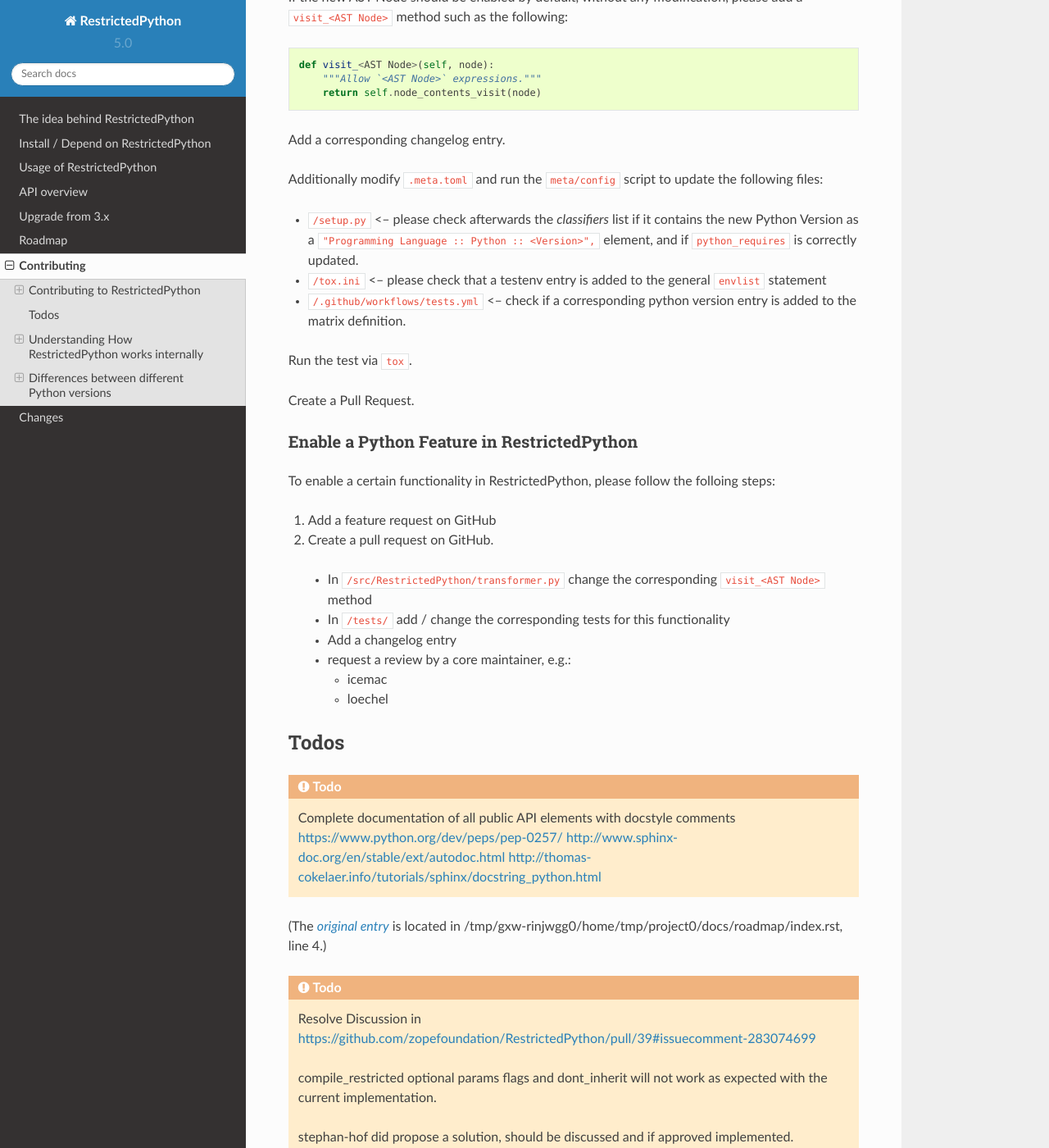
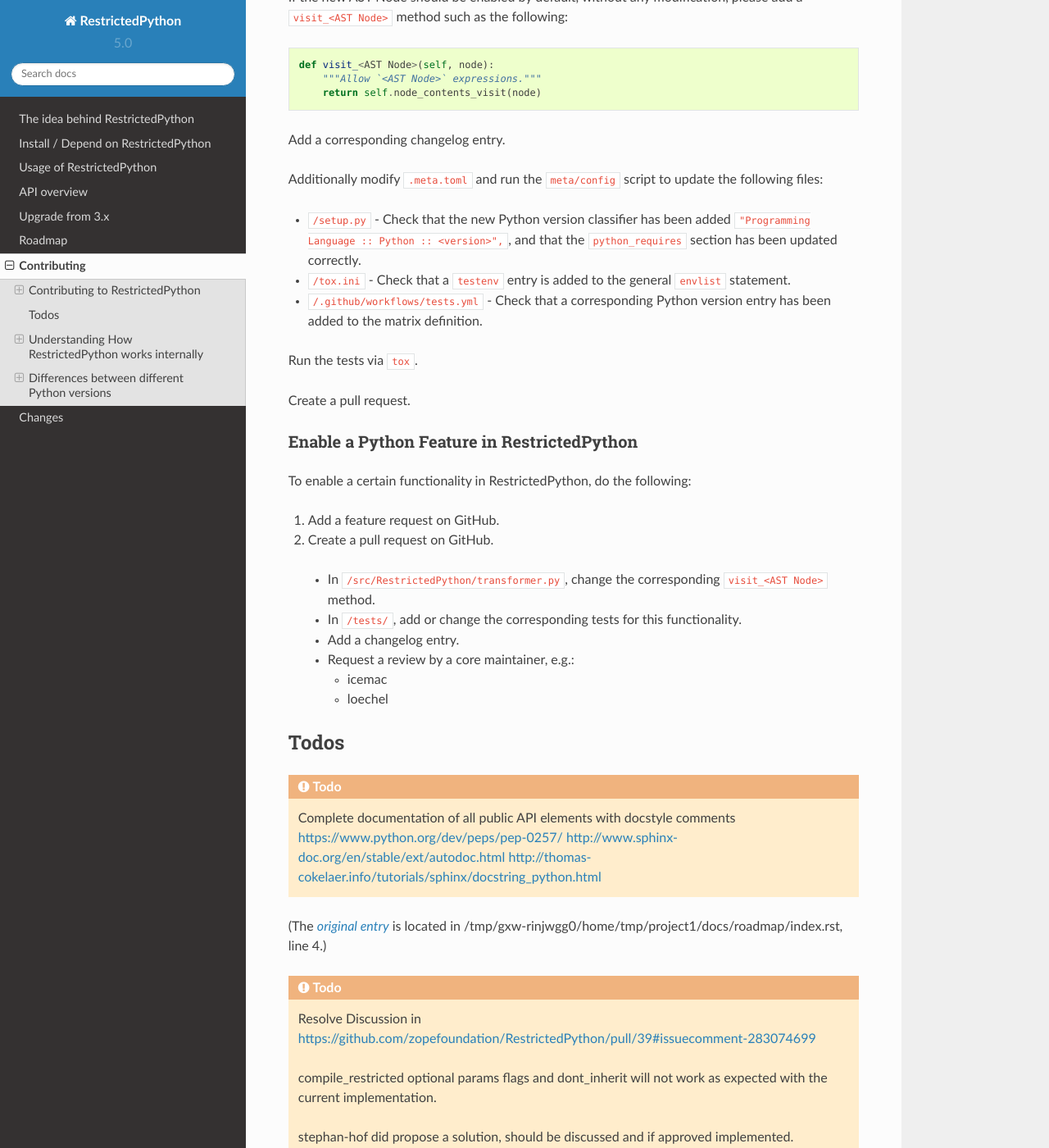
Before and after one commit to zopefoundation/RestrictedPython, a Sphinx documentation site: the page built from docs/contributing/index.rst, in a window 1280 px wide and 1400 px high, scrolled down 1643 px. Shown: the whole window at 82% size. Built offline with Sphinx 7.4.7 and the Read the Docs theme 2.0.0, drawn with Linux system fonts in a browser that asks for light colours; some of the changed text lies outside the part shown.

```diff
--- a/docs/contributing/index.rst
+++ b/docs/contributing/index.rst
@@ -54,7 +54,7 @@ Preperations for a new Python version
 RestrictedPython should be updated for each new version of Python.
 To do so:
 
--   Read the Changelog (`What's new in Python`_).
+-   Read the changelog (`What's new in Python`_).
 -   Copy and adjust the new AST Grammar (found under: `Python 3 AST`_) to ``/docs/contributing/ast/python<version>.ast``.
 -   Add a new file ``changes_from<old_version>to<new_version>.rst`` in the directory ``/docs/contributing/``.
 -   Add those files to the ``toctree`` directive in ``index.rst``.
@@ -86,27 +86,27 @@ Add a corresponding changelog entry.
 
 Additionally modify ``.meta.toml`` and run the ``meta/config`` script to update the following files:
 
-* ``/setup.py`` <-- please check afterwards the *classifiers* list if it contains the new Python Version as a ``"Programming Language :: Python :: <Version>",`` element, and if ``python_requires`` is correctly updated.
-* ``/tox.ini`` <-- please check that a testenv entry is added to the general ``envlist`` statement
-* ``/.github/workflows/tests.yml`` <-- check if a corresponding python version entry is added to the matrix definition.
+* ``/setup.py`` - Check that the new Python version classifier has been added ``"Programming Language :: Python :: <version>",``, and that the ``python_requires`` section has been updated correctly.
+* ``/tox.ini`` - Check that a ``testenv`` entry is added to the general ``envlist`` statement.
+* ``/.github/workflows/tests.yml`` - Check that a corresponding Python version entry has been added to the matrix definition.
 
-Run the test via ``tox``.
+Run the tests via ``tox``.
 
-Create a Pull Request.
+Create a pull request.
 
 .. _Enable a Python Feature in RestrictedPython::
 
 Enable a Python Feature in RestrictedPython
 +++++++++++++++++++++++++++++++++++++++++++
 
-To enable a certain functionality in RestrictedPython, please follow the folloing steps:
+To enable a certain functionality in RestrictedPython, do the following:
 
-#. Add a feature request on GitHub
+#. Add a feature request on GitHub.
 #. Create a pull request on GitHub.
-  * In ``/src/RestrictedPython/transformer.py`` change the corresponding ``visit_<AST Node>`` method
-  * In ``/tests/`` add / change the corresponding tests for this functionality
-  * Add a changelog entry
-  * request a review by a core maintainer, e.g.:
+  * In ``/src/RestrictedPython/transformer.py``, change the corresponding ``visit_<AST Node>`` method.
+  * In ``/tests/``, add or change the corresponding tests for this functionality.
+  * Add a changelog entry.
+  * Request a review by a core maintainer, e.g.:
 
     * icemac
     * loechel
```
